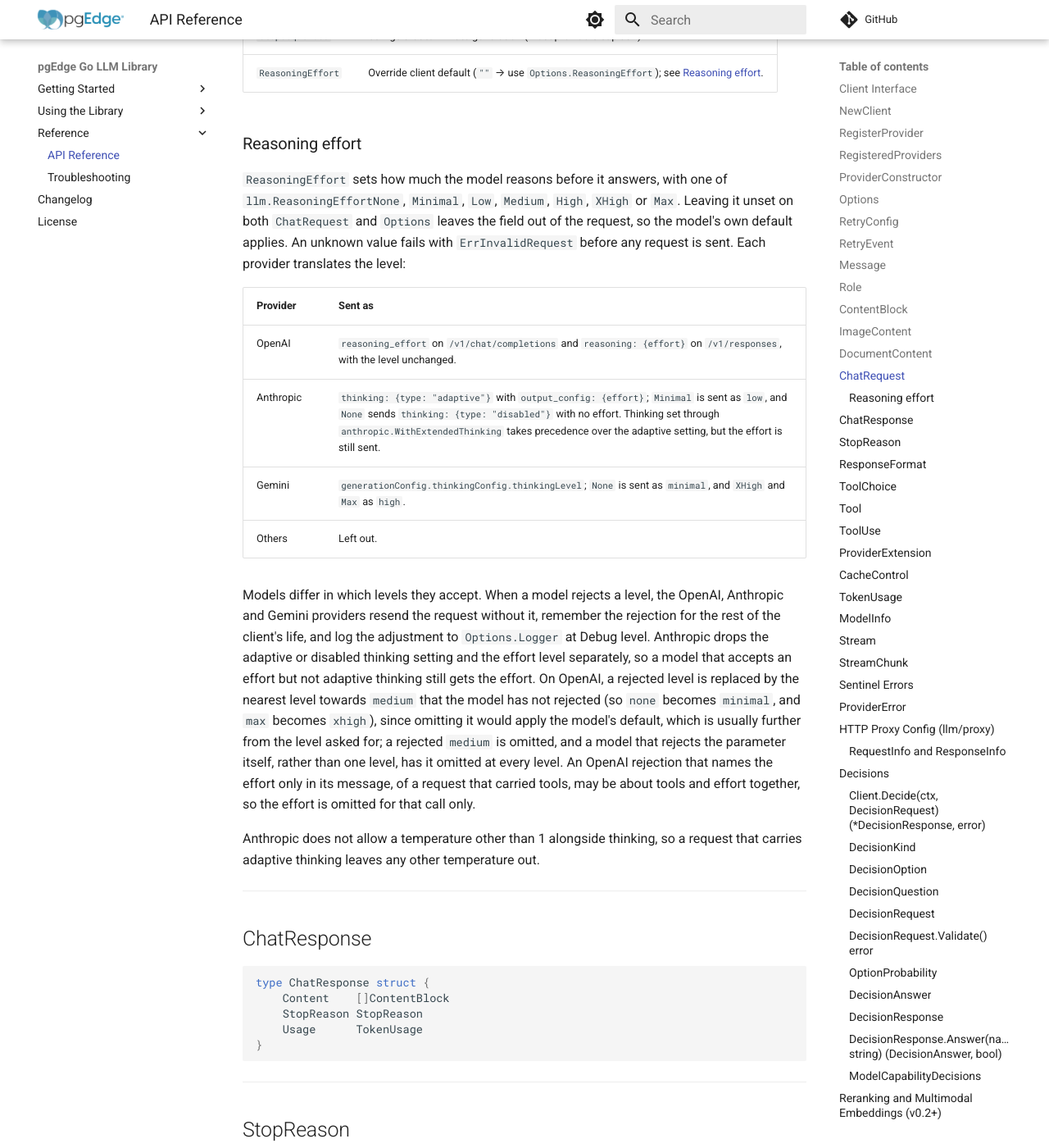
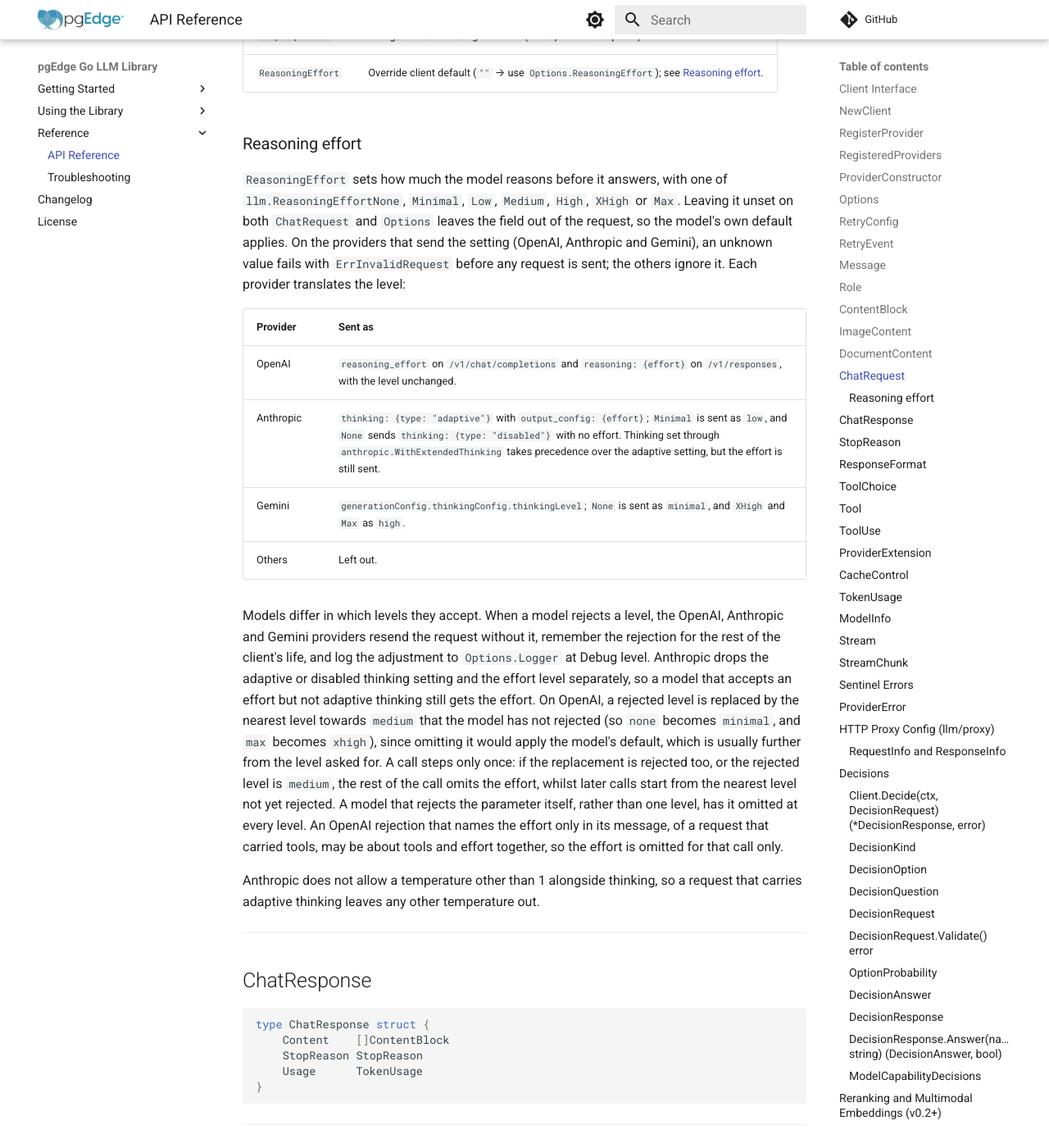
Before and after one commit to pgEdge/pgedge-go-llm-lib, an MkDocs documentation site: the page built from docs/api_reference.md, in a window 1280 px wide and 1400 px high, scrolled down 8339 px. Shown: the whole window at 82% size. Built offline with MkDocs 1.6.1 and Material for MkDocs 9.7.7, drawn with Linux system fonts in a browser that asks for light colours; comment, search, counter and statistics services are not loaded.

Commit message:
fix(openai): step a rejected reasoning effort once per call, then omit it
A model that accepts a single level, such as GPT-5 Pro (high only),
needed five sends to get from none to an omitted effort, one more than
the four a call allows, so the call failed. A call now steps to the
neighbouring level once; if that is rejected too, the rest of the call
omits the effort. Every rejected level is still remembered, so later
calls start nearer a level the model accepts.

The docs now say that an unknown reasoning effort fails before sending
only on the providers that send the setting, since the others ignore
it.

```diff
--- a/docs/api_reference.md
+++ b/docs/api_reference.md
@@ -337,8 +337,10 @@ type ChatRequest struct {
 with one of `llm.ReasoningEffortNone`, `Minimal`, `Low`, `Medium`,
 `High`, `XHigh` or `Max`. Leaving it unset on both `ChatRequest` and
 `Options` leaves the field out of the request, so the model's own
-default applies. An unknown value fails with `ErrInvalidRequest`
-before any request is sent. Each provider translates the level:
+default applies. On the providers that send the setting (OpenAI,
+Anthropic and Gemini), an unknown value fails with
+`ErrInvalidRequest` before any request is sent; the others ignore
+it. Each provider translates the level:
 
 | Provider  | Sent as |
 |-----------|---------|
@@ -357,9 +359,12 @@ thinking still gets the effort. On OpenAI, a rejected level is
 replaced by the nearest level towards `medium` that the model has
 not rejected (so `none` becomes `minimal`, and `max` becomes
 `xhigh`), since omitting it would apply the model's default, which
-is usually further from the level asked for; a rejected `medium` is
-omitted, and a model that rejects the parameter itself, rather than
-one level, has it omitted at every level. An OpenAI rejection that
+is usually further from the level asked for. A call steps only
+once: if the replacement is rejected too, or the rejected level is
+`medium`, the rest of the call omits the effort, whilst later calls
+start from the nearest level not yet rejected. A model that rejects
+the parameter itself, rather than one level, has it omitted at
+every level. An OpenAI rejection that
 names the effort only in its message, of a request that carried
 tools, may be about tools and effort together, so the effort is
 omitted for that call only.
```
Also changed, not shown: docs/changelog.md (+1 -1 lines), 3 other files.
